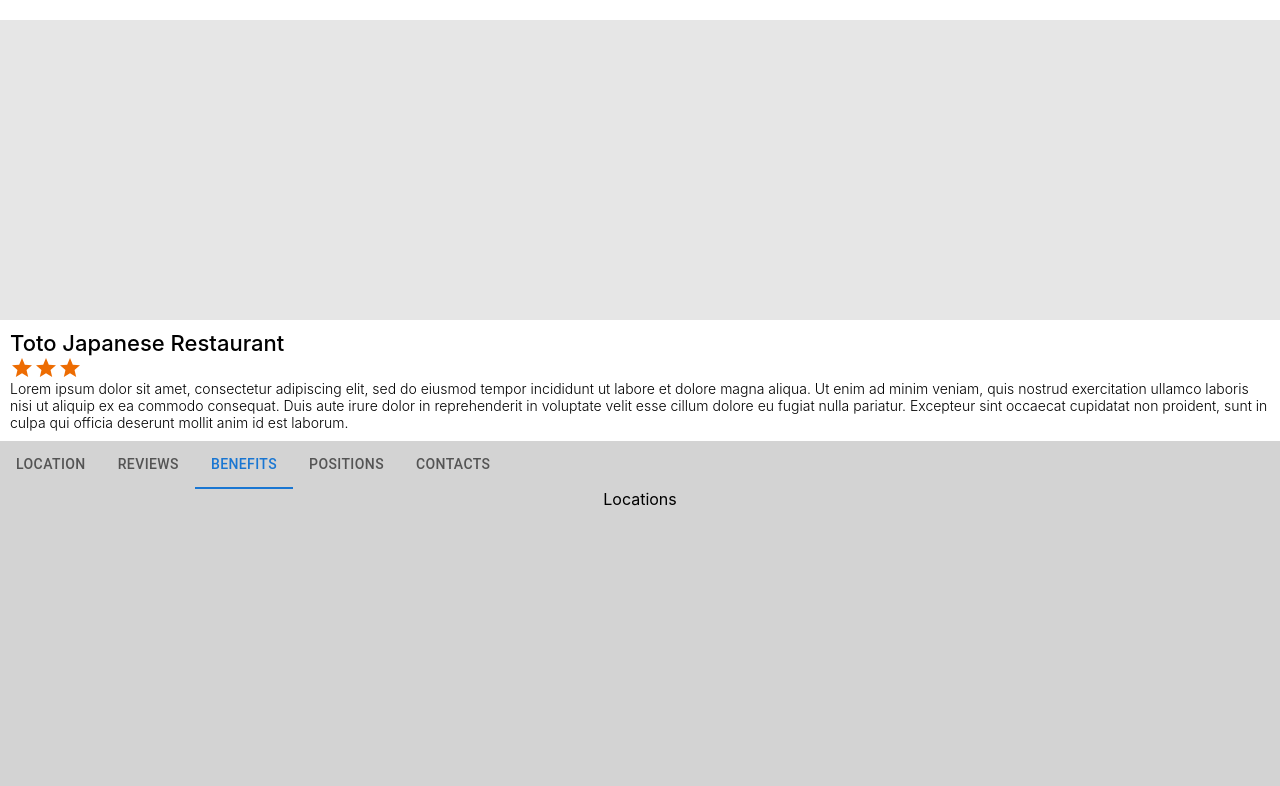
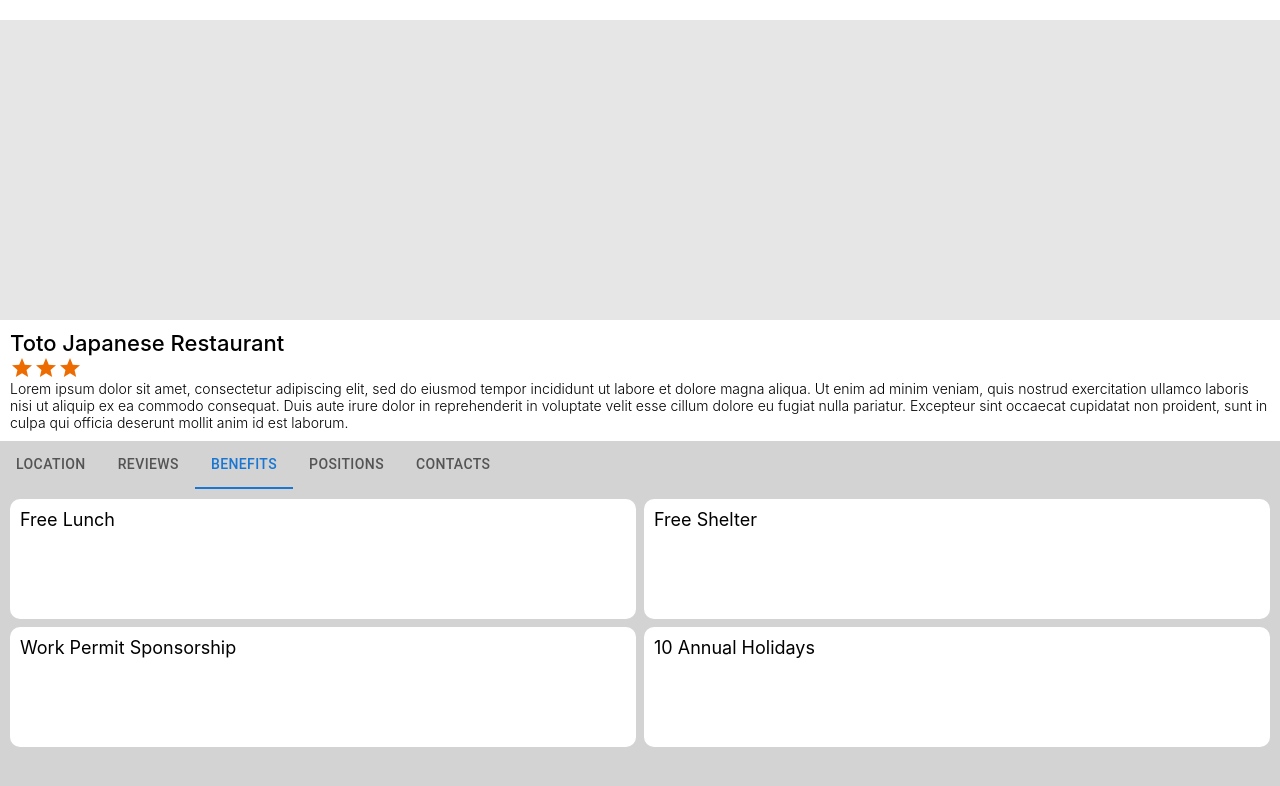
Before and after one commit to Awesomeman007/shellhack2022, a React (Create React App) app: page /company/info in a window 1280 px wide. Both pictures are taken after a click on the tab "BENEFITS". Shown: the top 786 px of the page. Built offline with nearby package versions, Linux system fonts and the light colour scheme.

Commit message:
new features

```diff
--- a/src/pages/CompanyInfoPage/benefit.tsx
+++ b/src/pages/CompanyInfoPage/benefit.tsx
@@ -1,7 +1,44 @@
-import React from 'react';
+import { Box, Grid, Typography } from "@mui/material";
+import React from "react";
 
 const Benefit = () => {
-    return (<>Benefits</>)
-}
+  return (
+    <Grid container spacing={1} p="10px">
+      <Grid container item direction="row" spacing={1}>
+        <Grid item xs={6}>
+          <Box p="10px" bgcolor="white" borderRadius="10px" height="100px">
+            <Typography variant="h4" fontWeight={400} textAlign="left">
+              Free Lunch
+            </Typography>
+          </Box>
+        </Grid>
+        <Grid item xs={6}>
+          <Box p="10px" bgcolor="white" borderRadius="10px" height="100px">
+            <Typography variant="h4" fontWeight={400} textAlign="left">
+              Free Shelter
+            </Typography>
+          </Box>
+        </Grid>
+      </Grid>
 
-export default Benefit
+      <Grid container item direction="row" spacing={1}>
+        <Grid item xs={6}>
+          <Box p="10px" bgcolor="white" borderRadius="10px" height="100px">
+            <Typography variant="h4" fontWeight={400} textAlign="left">
+              Work Permit Sponsorship
+            </Typography>
+          </Box>
+        </Grid>
+        <Grid item xs={6}>
+          <Box p="10px" bgcolor="white" borderRadius="10px" height="100px">
+            <Typography variant="h4" fontWeight={400} textAlign="left">
+              10 Annual Holidays
+            </Typography>
+          </Box>
+        </Grid>
+      </Grid>
+    </Grid>
+  );
+};
+
+export default Benefit;
--- a/src/pages/CompanyInfoPage/contact.tsx
+++ b/src/pages/CompanyInfoPage/contact.tsx
@@ -1,9 +1,27 @@
-import React from 'react';
+import { Box, Typography } from "@mui/material";
+import React from "react";
 
 const Contact = () => {
-    return (
-        <>Contacts</>
-    )
-}
+  return (
+    <>
+      <Box p="10px" m="10px" bgcolor="white" borderRadius="10px">
+        <Typography variant="h4" fontWeight={400} textAlign="left">
+          Phone Number
+        </Typography>
+        <Typography variant="h5" mt="5px" textAlign="left">
+          01111111111
+        </Typography>
+      </Box>
+      <Box p="10px" m="10px" bgcolor="white" borderRadius="10px">
+        <Typography variant="h4" fontWeight={400} textAlign="left">
+          Email
+        </Typography>
+        <Typography variant="h5" mt="5px" textAlign="left">
+          totojapaneserestaurant@outlook.com
+        </Typography>
+      </Box>
+    </>
+  );
+};
 
-export default Contact
+export default Contact;
--- a/src/pages/CompanyInfoPage/index.tsx
+++ b/src/pages/CompanyInfoPage/index.tsx
@@ -87,7 +87,7 @@
       >
         <Tab value="location" label="Location" />
         <Tab value="review" label="Reviews" />
-        <Tab value="benifit" label="Benefits" />
+        <Tab value="benefit" label="Benefits" />
         <Tab value="position" label="Positions" />
         <Tab value="contact" label="Contacts" />
       </Tabs>
--- a/src/pages/CompanyInfoPage/location.tsx
+++ b/src/pages/CompanyInfoPage/location.tsx
@@ -1,8 +1,24 @@
 import React from 'react';
+import map from "../../assets/map.png"
+import styled from 'styled-components'
+
+const StyledImage = styled.img`
+    object-fit: cover;
+    display: block;
+    width: 100vw;
+    min-height: 300px;
+`
+// const Container = styled.div`
+//     width: 100vw;
+//     min-height: 400px;
+//     // background-color: white;
+// `
 
 const Location = () => {
     return (
-        <>Locations</>
+        // <Container>
+            <StyledImage src={map} />
+        // </Container>
     )
 }
 
--- a/src/pages/CompanyInfoPage/position.tsx
+++ b/src/pages/CompanyInfoPage/position.tsx
@@ -1,9 +1,35 @@
-import React from 'react'
+import { Box, Button, Typography } from "@mui/material";
+import React from "react";
 
 const Position = () => {
-    return (
-        <>positions</>
-    )
-}
+  return (
+    <>
+      <Box p="10px" m="10px" bgcolor="white" borderRadius="10px">
+        <Typography variant="h4" fontWeight={400} textAlign="left">
+          Server - Female
+        </Typography>
+        <Typography variant="h5" mt="5px" textAlign="left">
+          Lorem ipsum dolor sit amet, consectetur adipiscing elit, sed do
+          eiusmod tempor incididunt ut labore et dolore magna aliqua.
+        </Typography>
+        <Button variant="contained" fullWidth sx={{marginY: "10px"}}>
+          Apply
+        </Button>
+      </Box>
+      <Box p="10px" m="10px" bgcolor="white" borderRadius="10px">
+        <Typography variant="h4" fontWeight={400} textAlign="left">
+          Cook - Male
+        </Typography>
+        <Typography variant="h5" mt="5px" textAlign="left">
+          Lorem ipsum dolor sit amet, consectetur adipiscing elit, sed do
+          eiusmod tempor incididunt ut labore et dolore magna aliqua.
+        </Typography>
+        <Button variant="contained" fullWidth sx={{marginY: "10px"}}>
+          Apply
+        </Button>
+      </Box>
+    </>
+  );
+};
 
-export default Position
+export default Position;
--- a/src/ui/JobCard.tsx
+++ b/src/ui/JobCard.tsx
@@ -3,7 +3,9 @@
 import styled from 'styled-components'
 
 const Profile = styled.div`
-
+    width: 50px;
+    height: 50px;
+    border-radius: 25px;
 `
 
 const JobCard = () => {
@@ -14,14 +16,14 @@
                 <Typography variant="h5" textAlign="left">- Company Name</Typography>
                 <Typography variant="h5" textAlign="left">- Location</Typography>
                 <Typography variant="h5" textAlign="left">- Salary</Typography>
-                <Grid container spacing={2}>
+                {/* <Grid container spacing={2}>
                     <Grid item xs={6}>
                         <Button variant="outlined" fullWidth>Save</Button>
                     </Grid>
                     <Grid item xs={6}>
                         <Button variant="contained" fullWidth>Apply</Button>
                     </Grid>
-                </Grid>
+                </Grid> */}
             {/* </Container> */}
         </Box>
     )
```
Also changed, not shown: src/assets/map.png (added).
